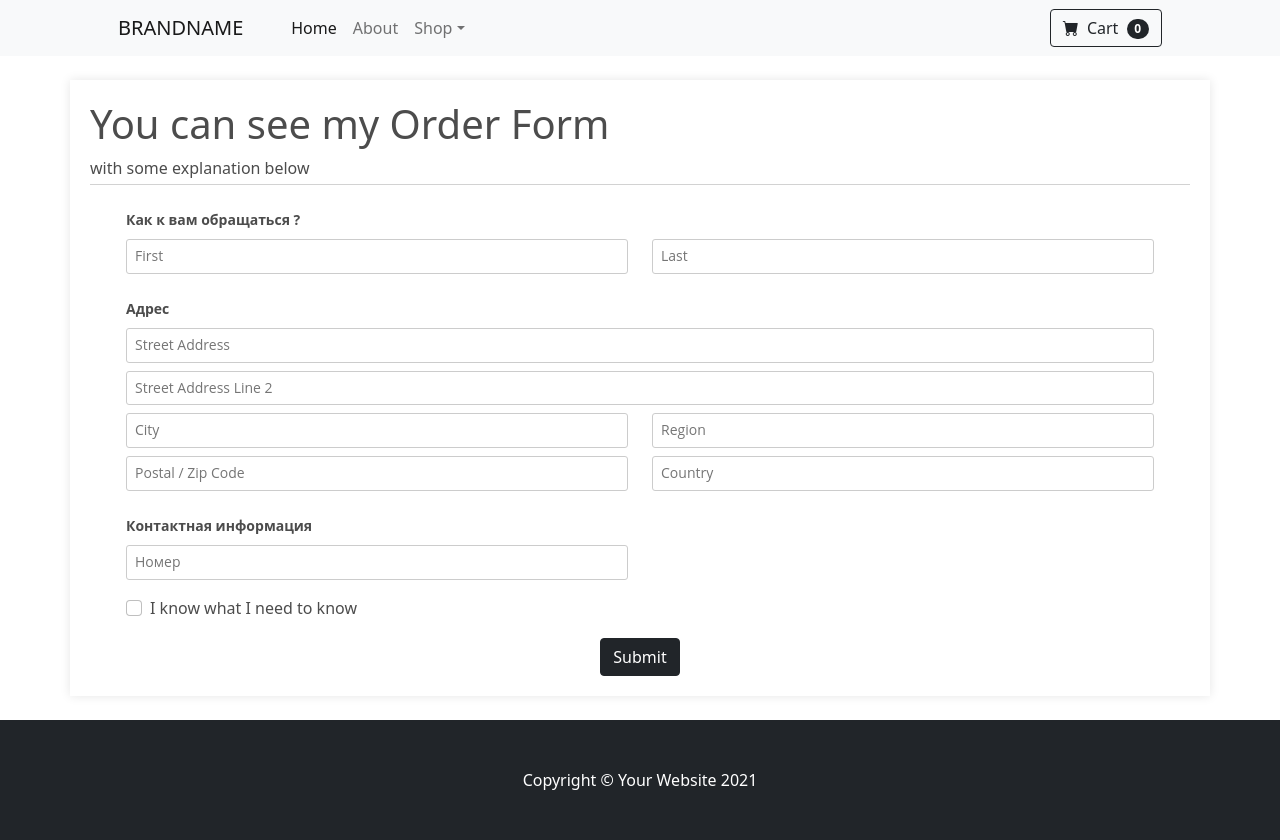
After one commit to Leviathat/drf-shop, a Django app: page /order/ in a window 1280 px wide. The commit adds this page. Run offline with Django 4.2, Linux system fonts and the light colour scheme; some libraries are stand-ins or nearby versions.

Commit message:
make unauthorized order form template

```diff
--- a/main/api/serializers.py
+++ b/main/api/serializers.py
@@ -6,7 +6,7 @@ class ProductSerializer(ModelSerializer):
 
     class Meta:
         model = Product
-        fields = '__all__'
+        fields = ('id', 'name', 'price', 'sold', 'type', 'image')
 
 
 class CartSerializer(ModelSerializer):
--- a/main/api/views.py
+++ b/main/api/views.py
@@ -20,3 +20,8 @@ class CartViewSet(ModelViewSet):
         self.perform_create(serializer)
         headers = self.get_success_headers(serializer.data)
         return Response(serializer.data, status=status.HTTP_201_CREATED, headers=headers)
+
+    def retrieve(self, request, *args, **kwargs):
+        instance = self.get_object()
+        serializer = self.get_serializer(instance)
+        return Response(serializer.data)
--- /dev/null
+++ b/main/static/css/order.css
@@ -0,0 +1,30 @@
+.order-form .container {
+    color: #4c4c4c;
+    padding: 20px;
+    box-shadow: 0 0 10px 0 rgba(0, 0, 0, .1);
+}
+
+.order-form-label {
+    margin: 8px 0 0 0;
+    font-size: 14px;
+    font-weight: bold;
+}
+
+.order-form-input {
+    width: 100%;
+    padding: 8px 8px;
+    border-width: 1px !important;
+    border-style: solid !important;
+    border-radius: 3px !important;
+    font-family: 'Open Sans', sans-serif;
+    font-size: 14px;
+    font-weight: normal;
+    font-style: normal;
+    line-height: 1.2em;
+    background-color: transparent;
+    border-color: #cccccc;
+}
+
+.btn-submit:hover {
+    background-color: #090909 !important;
+}
--- a/main/urls.py
+++ b/main/urls.py
@@ -5,4 +5,6 @@ from main.views import *
 urlpatterns = [
     path('', HomeView.as_view(), name="home"),
     path('cart', ArticleCartView.as_view(), name="my-cart"),
+    path('order/', OrderView.as_view(), name="order"),
+    path('order/test/', get_cookie_cart, name="test"),
 ]
--- a/main/views.py
+++ b/main/views.py
@@ -13,27 +13,15 @@ class ArticleCartView(TemplateView):
     template_name = "article.html"
 
 
-def updateItem(request):
-    data = json.loads(request.body)
-    productId = data['productId']
-    action = data['action']
-    print('Action:', action)
-    print('Product:', productId)
+class OrderView(TemplateView):
+    template_name = "make_order.html"
 
-    customer = request.user.customer
-    product = Product.objects.get(id=productId)
-    order, created = Order.objects.get_or_create(customer=customer, complete=False)
 
-    orderItem, created = OrderItem.objects.get_or_create(order=order, product=product)
+def get_cookie_cart(request):
 
-    if action == 'add':
-        orderItem.quantity = (orderItem.quantity + 1)
-    elif action == 'remove':
-        orderItem.quantity = (orderItem.quantity - 1)
+    body_unicode = request.body.decode('utf-8')
+    body = json.loads(body_unicode)
 
-    orderItem.save()
-
-    if orderItem.quantity <= 0:
-        orderItem.delete()
-
-    return JsonResponse('Item was added', safe=False)
+    if body:
+        return JsonResponse(f'{body}', safe=False)
+    return JsonResponse('Your cart is empty', safe=False)
--- /dev/null
+++ b/templates/make_order.html
@@ -0,0 +1,108 @@
+{% extends 'base_frames/base.html' %}
+{% load static %}
+{% block title %}
+    <title>Make order</title>
+{% endblock title %}
+
+{% block head_scripts %}
+    <!-- Favicon-->
+    <link rel="icon" type="image/x-icon" href="{% static 'assets/favicon.ico' %}"/>
+    <!-- Bootstrap icons-->
+    <link href="https://cdn.jsdelivr.net/npm/bootstrap-icons@1.5.0/font/bootstrap-icons.css" rel="stylesheet"/>
+    <!-- Core theme CSS (includes Bootstrap)-->
+
+    <link href="{% static 'css/styles.css' %}" rel="stylesheet"/>
+    <link href="{% static 'css/order.css' %}" rel="stylesheet"/>
+    <script src="{% static 'js/csrf.js' %}"></script>
+    <script src="https://ajax.googleapis.com/ajax/libs/jquery/3.5.1/jquery.min.js"></script>
+
+    <!--    <script src="https://cdn.jsdelivr.net/npm/axios/dist/axios.min.js"></script>-->
+{% endblock head_scripts %}
+{% block content %}
+    <section class="order-form my-4 mx-4">
+        <div class="container">
+            <div class="row">
+                <div class="col-12">
+                    <h1>You can see my Order Form</h1>
+                    <span>with some explanation below</span>
+                    <hr class="mt-1">
+                </div>
+                <div class="col-12">
+                    <form action="{% url 'test' %}" method="post">
+
+                        <div class="row mx-4">
+                            <div class="col-12 mb-2">
+                                <label class="order-form-label">Как к вам обращаться ?</label>
+                            </div>
+                            <div class="col-12 col-sm-6">
+                                <input class="order-form-input" placeholder="First">
+                            </div>
+                            <div class="col-12 col-sm-6 mt-2 mt-sm-0">
+                                <input class="order-form-input" placeholder="Last">
+                            </div>
+                        </div>
+
+                        <div class="row mt-3 mx-4">
+                            <div class="col-12 mb-2">
+                                <label class="order-form-label">Адрес</label>
+                            </div>
+                            <div class="col-12">
+                                <input class="order-form-input" placeholder="Street Address">
+                            </div>
+                            <div class="col-12 mt-2">
+                                <input class="order-form-input" placeholder="Street Address Line 2">
+                            </div>
+                            <div class="col-12 col-sm-6 mt-2 pr-sm-2">
+                                <input class="order-form-input" placeholder="City">
+                            </div>
+                            <div class="col-12 col-sm-6 mt-2 pl-sm-0">
+                                <input class="order-form-input" placeholder="Region">
+                            </div>
+                            <div class="col-12 col-sm-6 mt-2 pr-sm-2">
+                                <input class="order-form-input" placeholder="Postal / Zip Code">
+                            </div>
+                            <div class="col-12 col-sm-6 mt-2 pl-sm-0">
+                                <input class="order-form-input" placeholder="Country">
+                            </div>
+                        </div>
+                        <div class="row mt-3 mx-4">
+                            <div class="col-12 mb-2">
+                                <label class="order-form-label">Контактная информация</label>
+                            </div>
+                            <div class="col-6">
+                                <input class="order-form-input" placeholder="Номер">
+                            </div>
+                        </div>
+                        <div class="row mt-3 mx-4">
+                            <div class="col-12">
+                                <div class="form-check">
+                                    <input type="checkbox" class="form-check-input" name="validation" id="validation"
+                                           value="1">
+                                    <label for="validation" class="form-check-label">I know what I need to know</label>
+                                </div>
+                            </div>
+                        </div>
+
+                        <div class="row mt-3">
+                            <div class="col-12">
+                                <button type="button" id="btnSubmit" class="btn btn-dark d-block mx-auto btn-submit">
+                                    Submit
+                                </button>
+                            </div>
+                        </div>
+
+                    </form>
+                </div>
+            </div>
+        </div>
+    </section>
+{% endblock content %}
+
+{% block any_js %}
+    <script type="text/javascript" src="{% static 'js/cart.js' %}"></script>
+    <script type="text/javascript">
+        window.onload = function () {
+            get_cart_total()
+        }
+    </script>
+{% endblock any_js %}
```
Also changed, not shown: main/static/js/cart.js (+24 -17 lines), templates/article.html (+6 -1 lines).
